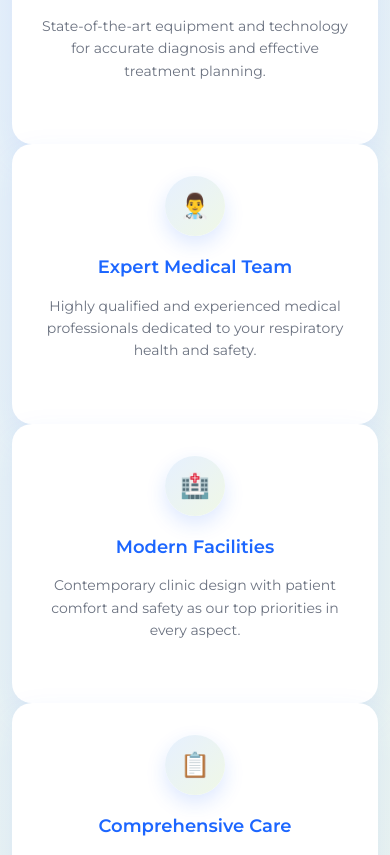
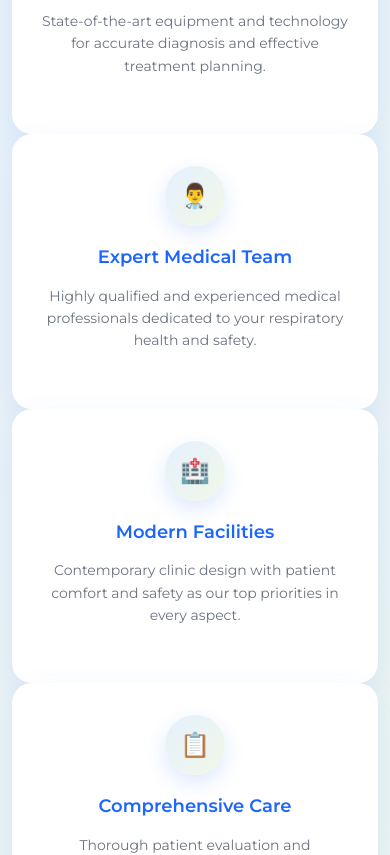
Before and after one commit to RohitStar45/Hospital-Management, a React (Vite) app: page /about in a window 390 px wide. Shown: the part 8784-9639 px from the top of the page. Built offline with nearby package versions, Linux system fonts and the light colour scheme.

Commit message:
Fix Safety Section Mobile Card Spacing

```diff
--- a/src/sections/Safety/Safety.scss
+++ b/src/sections/Safety/Safety.scss
@@ -31,23 +31,12 @@
         position: relative;
         z-index: 2;
 
-        .row {
-            margin-bottom: 0; // Remove the row margin
-        }
-
-        // Add proper spacing between rows using nth-child
-        .col-lg-4:nth-child(4),
-        .col-lg-4:nth-child(5),
-        .col-lg-4:nth-child(6) {
-            margin-top: 40px; // Add space for second row
-        }
-
         .safety-feature-card {
             background: $color-white;
             padding: 40px 30px;
             border-radius: 20px;
             text-align: center;
-            margin-bottom: 30px; // Keep individual card margin
+            margin-bottom: 30px;
             box-shadow: 0 15px 35px rgba(28, 102, 255, 0.1);
             transition: all 0.3s ease;
             border: 2px solid transparent;
@@ -203,16 +192,9 @@
         .safety-features {
             margin-bottom: 50px;
 
-            // Reset nth-child spacing for mobile (single column)
-            .col-lg-4:nth-child(4),
-            .col-lg-4:nth-child(5),
-            .col-lg-4:nth-child(6) {
-                margin-top: 0;
-            }
-
             .safety-feature-card {
                 padding: 30px 25px;
-                margin-bottom: 30px;
+                margin-bottom: 25px; // Increased spacing between cards
 
                 .feature-icon {
                     width: 60px;
@@ -268,20 +250,8 @@
 @media (min-width: 576px) and (max-width: 767px) {
     .safety-section {
         .safety-features {
-            // Reset nth-child spacing for tablet (2 columns)
-            .col-lg-4:nth-child(4),
-            .col-lg-4:nth-child(5),
-            .col-lg-4:nth-child(6) {
-                margin-top: 0;
-            }
-
-            // Add spacing for 2-column layout (every 3rd item starts new row)
-            .col-lg-4:nth-child(3n+1) {
-                clear: left;
-            }
-
-            .col-lg-4:nth-child(n+3) {
-                margin-top: 40px;
+            .safety-feature-card {
+                margin-bottom: 30px; // Proper spacing for tablet view
             }
         }
 
@@ -302,11 +272,8 @@
 @media (min-width: 768px) and (max-width: 991px) {
     .safety-section {
         .safety-features {
-            // For medium screens, keep the 3-column layout spacing
-            .col-lg-4:nth-child(4),
-            .col-lg-4:nth-child(5),
-            .col-lg-4:nth-child(6) {
-                margin-top: 40px;
+            .safety-feature-card {
+                margin-bottom: 35px; // Consistent spacing for medium screens
             }
         }
 
@@ -323,11 +290,8 @@
 @media (min-width: 992px) {
     .safety-section {
         .safety-features {
-            // For large screens, maintain the 3-column layout spacing
-            .col-lg-4:nth-child(4),
-            .col-lg-4:nth-child(5),
-            .col-lg-4:nth-child(6) {
-                margin-top: 40px;
+            .safety-feature-card {
+                margin-bottom: 30px; // Standard spacing for large screens
             }
         }
     }
```
